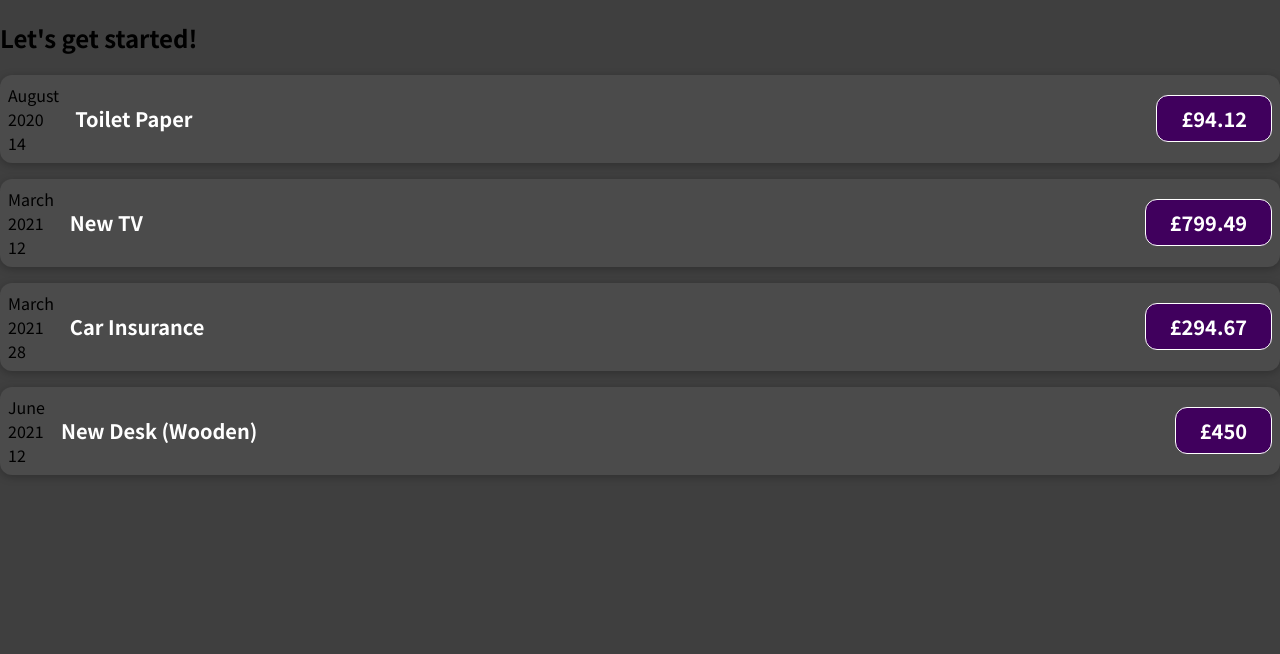
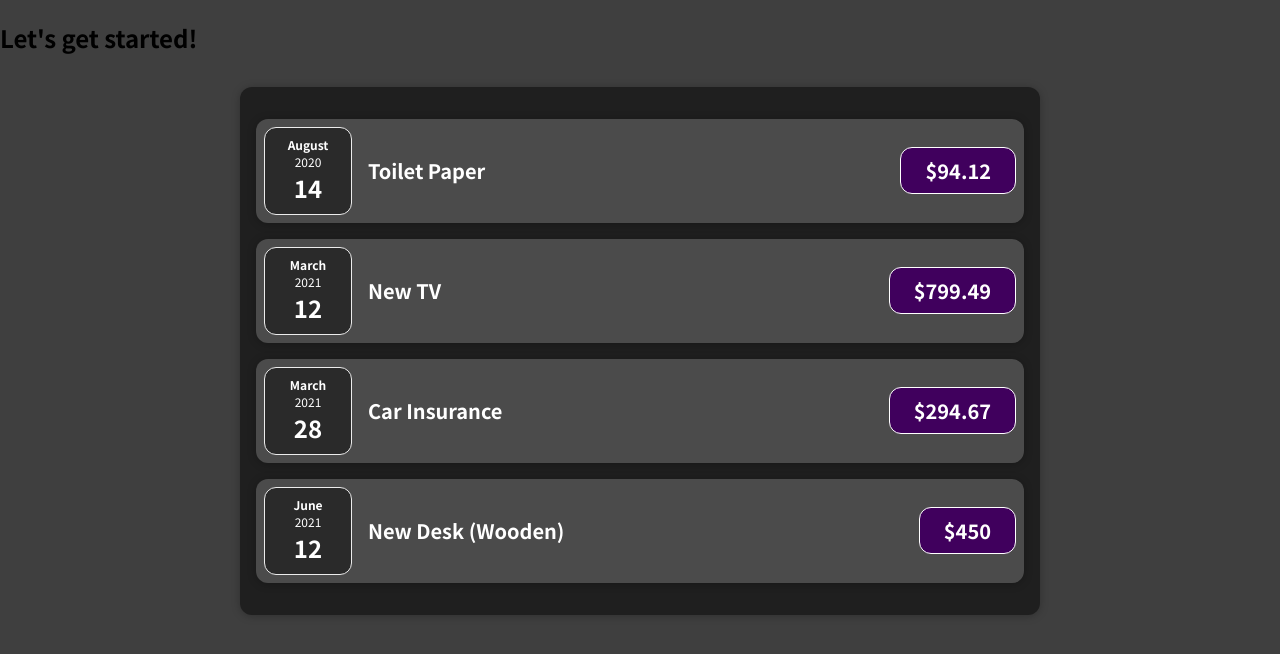
Before and after one commit to 864461/First-React-App, a React (Create React App) app: page / in a window 1280 px wide. Shown: the top 654 px of the page. Built offline with nearby package versions, Linux system fonts and the light colour scheme.

Commit message:
Expense App backbone

```diff
--- a/src/App.js
+++ b/src/App.js
@@ -1,6 +1,7 @@
-import ExpenseItem from "./components/ExpenseItem";
+import React from 'react';
+import Expenses from "./components/Expenses/Expenses";
 
-function App() {
+const App = () => {
     const expenses = [
         {
             id: 'e1',
@@ -29,28 +30,8 @@
 
   return (
     <div>
-      <h2>Let's get started!</h2>
-        <ExpenseItem
-            title={expenses[0].title}
-            amount={expenses[0].amount}
-            date={expenses[0].date}>
-        </ExpenseItem>
-        <ExpenseItem
-            title={expenses[1].title}
-            amount={expenses[1].amount}
-            date={expenses[1].date}>
-        </ExpenseItem>
-        <ExpenseItem
-            title={expenses[2].title}
-            amount={expenses[2].amount}
-            date={expenses[2].date}>
-        </ExpenseItem>
-        <ExpenseItem
-            title={expenses[3].title}
-            amount={expenses[3].amount}
-            date={expenses[3].date}>
-        </ExpenseItem>
-
+        <h2>Let's get started!</h2>
+        <Expenses items={expenses}></Expenses>
     </div>
   );
 }
--- a/src/components/ExpenseDate.js
+++ /dev/null
@@ -1,15 +0,0 @@
-
-function ExpenseDate(props){
-    const month =  props.date.toLocaleString('en-Us',{month:'long'});
-    const day = props.date.toLocaleString('en-US',{day:'2-digit'});
-    const year = props.date.getFullYear();
-
-    return (
-        <div>
-        <div>{month}</div>
-        <div>{year}</div>
-        <div>{day}</div>
-    </div>);
-}
-
-export  default ExpenseDate;
--- a/src/components/ExpenseItem.js
+++ /dev/null
@@ -1,18 +0,0 @@
-import './ExpenseItem.css'
-import ExpenseDate from "./ExpenseDate";
-
-function ExpenseItem(props) {
-
-
-    return (
-        <div className="expense-item">
-            <ExpenseDate date={props.date}></ExpenseDate>
-            <div className="expense-item__description">
-                <h2>{props.title}</h2>
-                <div className="expense-item__price">£{props.amount}</div>
-            </div>
-        </div>
-    );
-}
-
-export  default ExpenseItem;
--- /dev/null
+++ b/src/components/Expenses/ExpenseDate.css
@@ -0,0 +1,26 @@
+.expense-date {
+    display: flex;
+    flex-direction: column;
+    width: 5.5rem;
+    height: 5.5rem;
+    border: 1px solid #ececec;
+    background-color: #2a2a2a;
+    color: white;
+    border-radius: 12px;
+    align-items: center;
+    justify-content: center;
+}
+
+.expense-date__month {
+    font-size: 0.75rem;
+    font-weight: bold;
+}
+
+.expense-date__year {
+    font-size: 0.75rem;
+}
+
+.expense-date__day {
+    font-size: 1.5rem;
+    font-weight: bold;
+}
--- /dev/null
+++ b/src/components/Expenses/ExpenseDate.js
@@ -0,0 +1,17 @@
+import './ExpenseDate.css';
+
+function ExpenseDate(props) {
+    const month = props.date.toLocaleString('en-US', { month: 'long' });
+    const day = props.date.toLocaleString('en-US', { day: '2-digit' });
+    const year = props.date.getFullYear();
+
+    return (
+        <div className="expense-date">
+            <div className="expense-date__month">{month}</div>
+            <div className="expense-date__year">{year}</div>
+            <div className="expense-date__day">{day}</div>
+        </div>
+    );
+}
+
+export default ExpenseDate;
--- a/src/components/ExpenseItem.css
+++ b/src/components/Expenses/ExpenseItem.css
@@ -2,10 +2,8 @@
     display: flex;
     justify-content: space-between;
     align-items: center;
-    box-shadow: 0 2px 8px rgba(0, 0, 0, 0.25);
     padding: 0.5rem;
     margin: 1rem 0;
-    border-radius: 12px;
     background-color: #4b4b4b;
 }
 
--- /dev/null
+++ b/src/components/Expenses/ExpenseItem.js
@@ -0,0 +1,17 @@
+import ExpenseDate from './ExpenseDate';
+import Card from '../Ui/Card';
+import './ExpenseItem.css';
+
+function ExpenseItem(props) {
+    return (
+        <Card className='expense-item'>
+            <ExpenseDate date={props.date} />
+            <div className='expense-item__description'>
+                <h2>{props.title}</h2>
+                <div className='expense-item__price'>${props.amount}</div>
+            </div>
+        </Card>
+    );
+}
+
+export default ExpenseItem;
--- /dev/null
+++ b/src/components/Expenses/Expenses.css
@@ -0,0 +1,7 @@
+.expenses {
+    padding: 1rem;
+    background-color: rgb(31, 31, 31);
+    margin: 2rem auto;
+    width: 50rem;
+    max-width: 95%;
+}
--- /dev/null
+++ b/src/components/Expenses/Expenses.js
@@ -0,0 +1,32 @@
+import ExpenseItem from './ExpenseItem';
+import Card from '../Ui/Card';
+import './Expenses.css';
+
+function Expenses(props) {
+    return (
+        <Card className="expenses">
+            <ExpenseItem
+                title={props.items[0].title}
+                amount={props.items[0].amount}
+                date={props.items[0].date}
+            />
+            <ExpenseItem
+                title={props.items[1].title}
+                amount={props.items[1].amount}
+                date={props.items[1].date}
+            />
+            <ExpenseItem
+                title={props.items[2].title}
+                amount={props.items[2].amount}
+                date={props.items[2].date}
+            />
+            <ExpenseItem
+                title={props.items[3].title}
+                amount={props.items[3].amount}
+                date={props.items[3].date}
+            />
+        </Card>
+    );
+}
+
+export default Expenses;
--- /dev/null
+++ b/src/components/Ui/Card.css
@@ -0,0 +1,4 @@
+.card {
+    border-radius: 12px;
+    box-shadow: 0 1px 8px rgba(0, 0, 0, 0.25);
+}
--- /dev/null
+++ b/src/components/Ui/Card.js
@@ -0,0 +1,9 @@
+import './Card.css';
+
+const Card = (props) => {
+    const classes = 'card ' + props.className;
+
+    return <div className={classes}>{props.children}</div>;
+}
+
+export default Card;
```
